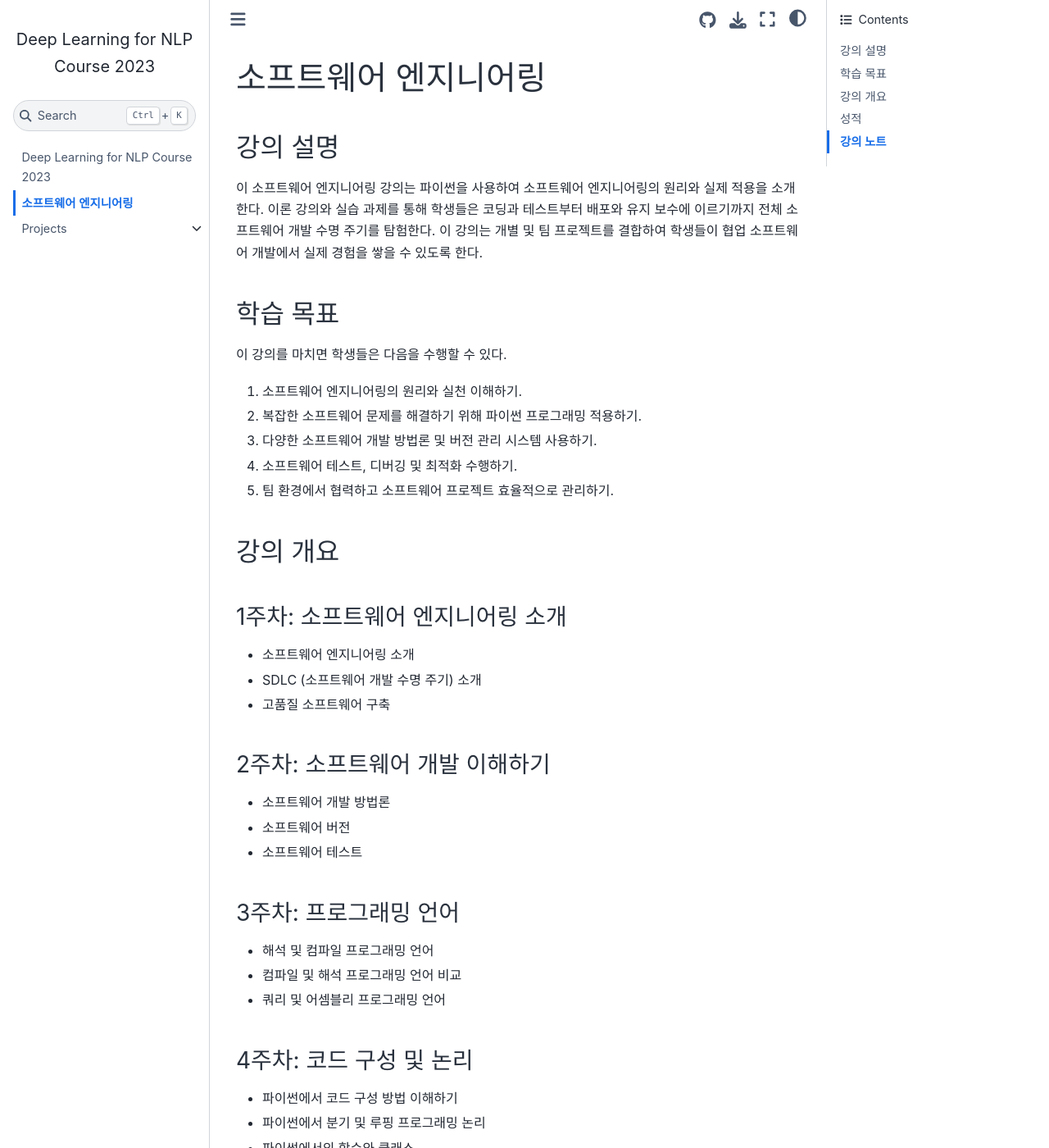
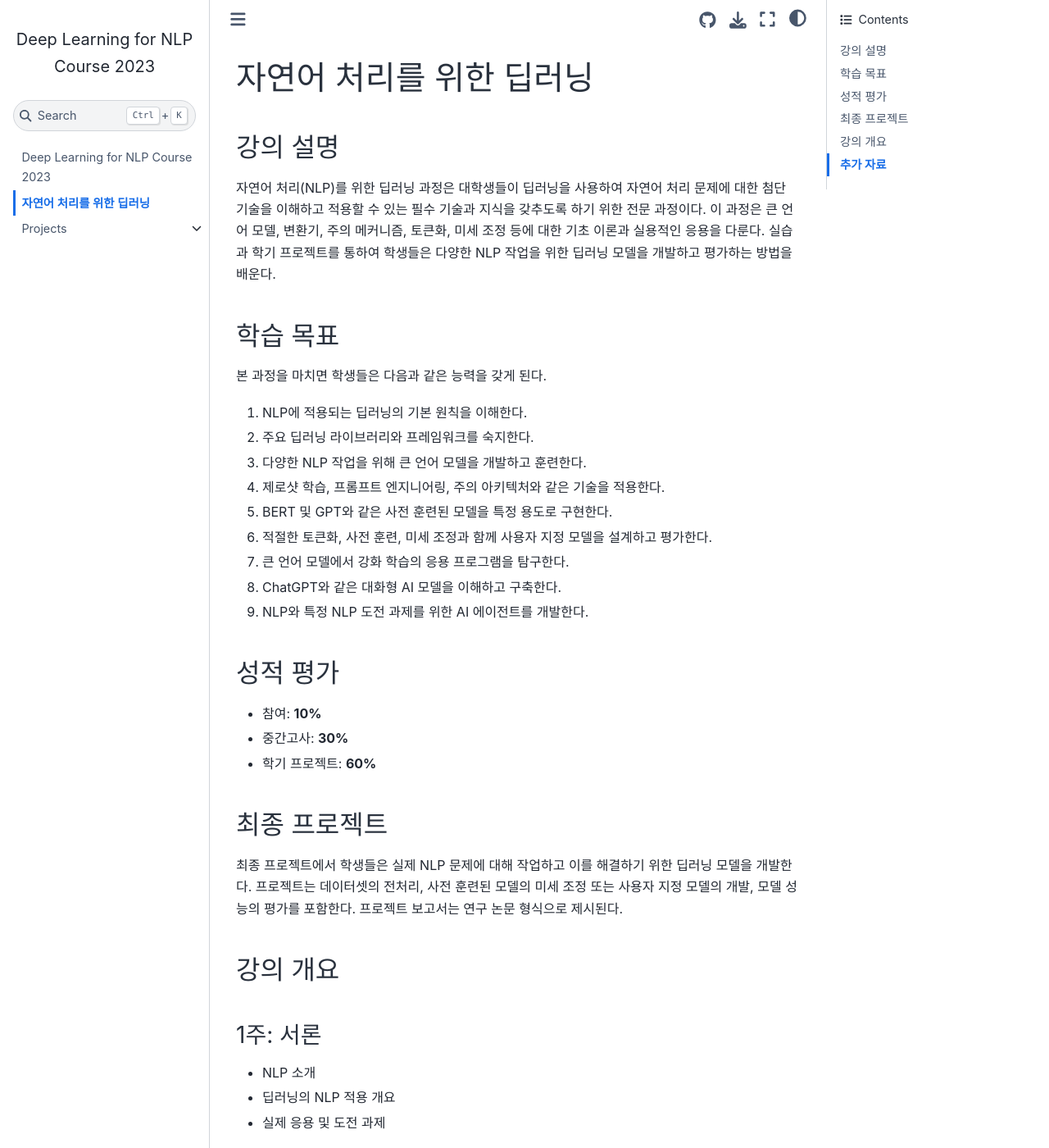
Before and after one commit to ypilseong/deepnlp-2023, a Jupyter Book: the page built from book/syllabus/index.md, in a window 1280 px wide and 1400 px high. Shown: the whole window at 82% size. Built offline with Jupyter Book 1.0.4 settings and Sphinx 7.4.7 and the Sphinx Book theme 1.1.4, drawn with Linux system fonts in a browser that asks for light colours; some of the changed text lies outside the part shown.

Commit message:
refactor(syllabus): change software engineering course content to deep learning for natural language processing

```diff
--- a/book/syllabus/index.md
+++ b/book/syllabus/index.md
@@ -1,117 +1,127 @@
-# 소프트웨어 엔지니어링
+# 자연어 처리를 위한 딥러닝
 
 ## 강의 설명
 
-이 소프트웨어 엔지니어링 강의는 파이썬을 사용하여 소프트웨어 엔지니어링의 원리와 실제 적용을 소개한다. 이론 강의와 실습 과제를 통해 학생들은 코딩과 테스트부터 배포와 유지 보수에 이르기까지 전체 소프트웨어 개발 수명 주기를 탐험한다. 이 강의는 개별 및 팀 프로젝트를 결합하여 학생들이 협업 소프트웨어 개발에서 실제 경험을 쌓을 수 있도록 한다.
+자연어 처리(NLP)를 위한 딥러닝 과정은 대학생들이 딥러닝을 사용하여 자연어 처리 문제에 대한 첨단 기술을 이해하고 적용할 수 있는 필수 기술과 지식을 갖추도록 하기 위한 전문 과정이다. 이 과정은 큰 언어 모델, 변환기, 주의 메커니즘, 토큰화, 미세 조정 등에 대한 기초 이론과 실용적인 응용을 다룬다. 실습과 학기 프로젝트를 통하여 학생들은 다양한 NLP 작업을 위한 딥러닝 모델을 개발하고 평가하는 방법을 배운다.
 
 ## 학습 목표
 
-이 강의를 마치면 학생들은 다음을 수행할 수 있다.
+본 과정을 마치면 학생들은 다음과 같은 능력을 갖게 된다.
 
-1. 소프트웨어 엔지니어링의 원리와 실천 이해하기.
-2. 복잡한 소프트웨어 문제를 해결하기 위해 파이썬 프로그래밍 적용하기.
-3. 다양한 소프트웨어 개발 방법론 및 버전 관리 시스템 사용하기.
-4. 소프트웨어 테스트, 디버깅 및 최적화 수행하기.
-5. 팀 환경에서 협력하고 소프트웨어 프로젝트 효율적으로 관리하기.
+1. NLP에 적용되는 딥러닝의 기본 원칙을 이해한다.
+2. 주요 딥러닝 라이브러리와 프레임워크를 숙지한다.
+3. 다양한 NLP 작업을 위해 큰 언어 모델을 개발하고 훈련한다.
+4. 제로샷 학습, 프롬프트 엔지니어링, 주의 아키텍처와 같은 기술을 적용한다.
+5. BERT 및 GPT와 같은 사전 훈련된 모델을 특정 용도로 구현한다.
+6. 적절한 토큰화, 사전 훈련, 미세 조정과 함께 사용자 지정 모델을 설계하고 평가한다.
+7. 큰 언어 모델에서 강화 학습의 응용 프로그램을 탐구한다.
+8. ChatGPT와 같은 대화형 AI 모델을 이해하고 구축한다.
+9. NLP와 특정 NLP 도전 과제를 위한 AI 에이전트를 개발한다.
+
+## 성적 평가
+
+- 참여: **10%**
+- 중간고사: **30%**
+- 학기 프로젝트: **60%**
+
+## 최종 프로젝트
+
+최종 프로젝트에서 학생들은 실제 NLP 문제에 대해 작업하고 이를 해결하기 위한 딥러닝 모델을 개발한다. 프로젝트는 데이터셋의 전처리, 사전 훈련된 모델의 미세 조정 또는 사용자 지정 모델의 개발, 모델 성능의 평가를 포함한다. 프로젝트 보고서는 연구 논문 형식으로 제시된다.
 
 ## 강의 개요
 
-### 1주차: 소프트웨어 엔지니어링 소개
+### 1주: 서론
 
-- 소프트웨어 엔지니어링 소개
-- SDLC (소프트웨어 개발 수명 주기) 소개
-- 고품질 소프트웨어 구축
+- NLP 소개
+- 딥러닝의 NLP 적용 개요
+- 실제 응용 및 도전 과제
 
-### 2주차: 소프트웨어 개발 이해하기
+### 2주: 딥러닝 라이브러리 시작
 
-- 소프트웨어 개발 방법론
-- 소프트웨어 버전
-- 소프트웨어 테스트
+- TensorFlow와 PyTorch와 같은 라이브러리 소개
+- 기본 신경망 구성 요소
+- 간단한 모델 구현
 
-### 3주차: 프로그래밍 언어
+### 3주: 큰 언어 모델
 
-- 해석 및 컴파일 프로그래밍 언어
-- 컴파일 및 해석 프로그래밍 언어 비교
-- 쿼리 및 어셈블리 프로그래밍 언어
+- 거대 언어 모델 이해
+- 사전 훈련된 모델 훈련 및 사용
+- 응용 및 한계
 
-### 4주차: 코드 구성 및 논리
+### 4주: 제로샷, 프롬프트, 검색 전략
 
-- 파이썬에서 코드 구성 방법 이해하기
-- 파이썬에서 분기 및 루핑 프로그래밍 논리
-- 파이썬에서의 함수와 클래스
+- NLP에서 제로샷 학습
+- 프롬프트 기반 학습 기술
+- 모델에서 검색 전략
 
-### 5주차: 소프트웨어 아키텍처
+### 5주: 프롬프트 엔지니어링
 
-- 소프트웨어 디자인 및 모델링
-- 파이썬에서 객체 지향 분석 및 설계
-- 응용 프로그램 아키텍처 접근 방식
+- 효과적인 프롬프트 제작
+- 프롬프트와 함께 미세 조정
+- 텍스트 생성에서의
 
-### 6주차: 고급 소프트웨어 아키텍처
+응용
 
-- 소프트웨어에서의 아키텍처 패턴
-- 응용 프로그램 배포 환경
-- 생산 배포 구성 요소
+### 6주: 주의 아키텍처
 
-### 7주차: 버전 관리
+- 주의 메커니즘 이해
+- 구현 및 사용 사례
+- 다중 모달 주의 모델
 
-- 버전 관리를 사용하는 이유
-- 버전 관리의 개별 사용
-- GitHub 코드 게시
+### 7주: 변환기
 
-### 8주차: (중간시험 주)
+- 변환기 아키텍처 소개
+- 자기 주의와 인코더-디코더 모델
+- 라이브러리에서 변환기 구현
 
-- Git을 통한 다른 사람과의 협업
-- 분기, 리베이스 및 병합
-- **중간고사**
+### 8주: BERT: 양방향 인코더 표현 변환기
 
-### 9주차: 테스트 및 디버깅
+- BERT 이해
+- BERT 훈련 및 미세 조정
+- BERT의 NLP 응용
 
-- 테스트하는 이유?
-- 단위 테스트, 회귀 테스트, 부정 테스트
-- 모의 객체 및 디버깅 기법
+### 9주: GPT: 생성적 사전 훈련 변환기
 
-### 10주차: 소프트웨어 프로젝트 관리
+- GPT 소개
+- 다양한 GPT 세대 작업
+- 미세 조정 및 응용
 
-- 패키지로 코드 변환
-- 코드 출시
-- 오픈 소스 라이선스 선택
+### 10주: 토큰화
 
-### 11주차: 코드 구조 및 설계
+- NLP에서 토큰화의 기본
+- 하위 단어 토큰화 기술
+- 구현 및 도전
 
-- 주석, 코딩 규약, 린터
-- 리팩터링 기법
-- 객체 지향 및 디자인 패턴
+### 11주: 사전 훈련
 
-### 12주차: 파이썬 고급 프로그래밍 기법
+- NLP를 위한 사전 훈련 기술
+- 특정 데이터와 함께 사용자 지정 사전 훈련
+- 사전 훈련된 모델 활용
 
-- 파이썬 함수형 프로그래밍
-- 파이썬 메타 프로그래밍
-- 덕 타이핑, 예외, 연산자 오버로딩
+### 12주: 미세 조정
 
-### 13주차: 파이썬 속도 프로그래밍
+- 미세 조정 전략
+- NLP에서의 전이 학습
+- 사례 연구 및 모범 사례
 
-- 파이썬 최적화 및 프로파일링
-- 규모 법칙
-- NumPy와 Cython 소개
+### 13주: LLM을 위한 강화 학습
 
-### 14주차: 파이썬 파일 형식 및 구문 분석
+- NLP에서 강화 학습 소개
+- 강화 학습을 사용한 모델 훈련
+- 고급 전략 및 응용
 
-- 직렬화 및 역직렬화
-- 도메인 특정 언어 및 템플릿 언어
-- 이진 파일 형식 및 구문 분석기
+### 14주: ChatGPT: 대화형 AI
 
-### 15주차: 검토 및 프로젝트 제출
+- ChatGPT를 사용한 대화형 AI 구축
+- 대화 모델 사용자 지정 및 배포
+- 윤리 고려 사항 및 공정성
 
-- 모든 주제의 종합적인 검토
-- 모범 사례 논의
-- **학기 프로젝트 마감**
+### 15주: NLP 및 NLP를 위한 AI 에이전트의 벡터 데이터
 
-## 성적
+- 언어 모델에서 벡터 데이터 작업
+- NLP 도전 과제를 위한 AI 에이전트 구축
+- 강의 복습 및 최종 프로젝트 지침
 
-- 참여: 10%
-- 중간고사: 30%
-- 학기 프로젝트: 60%
+## 추가 자료
 
-## 강의 노트
-
-강의 노트는 온라인으로 제공
+강의 기간 동안 연구 논문, 튜토리얼 및 보충 강의와 같은 추가 자료가 제공된다. 학생들은 이러한 자료를 사용하고 수업 토론 및 포럼에서 적극 참여하도록 권장된다.
```
